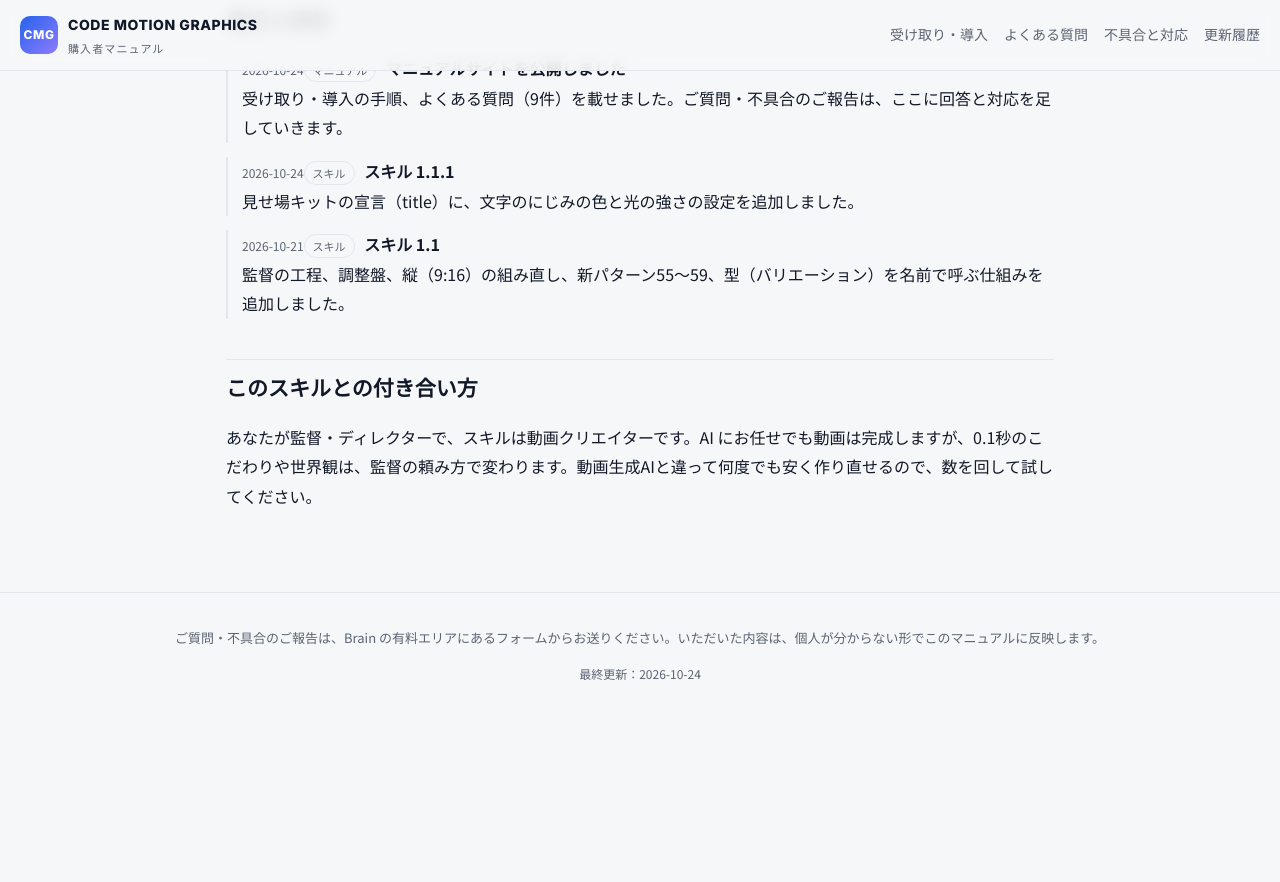
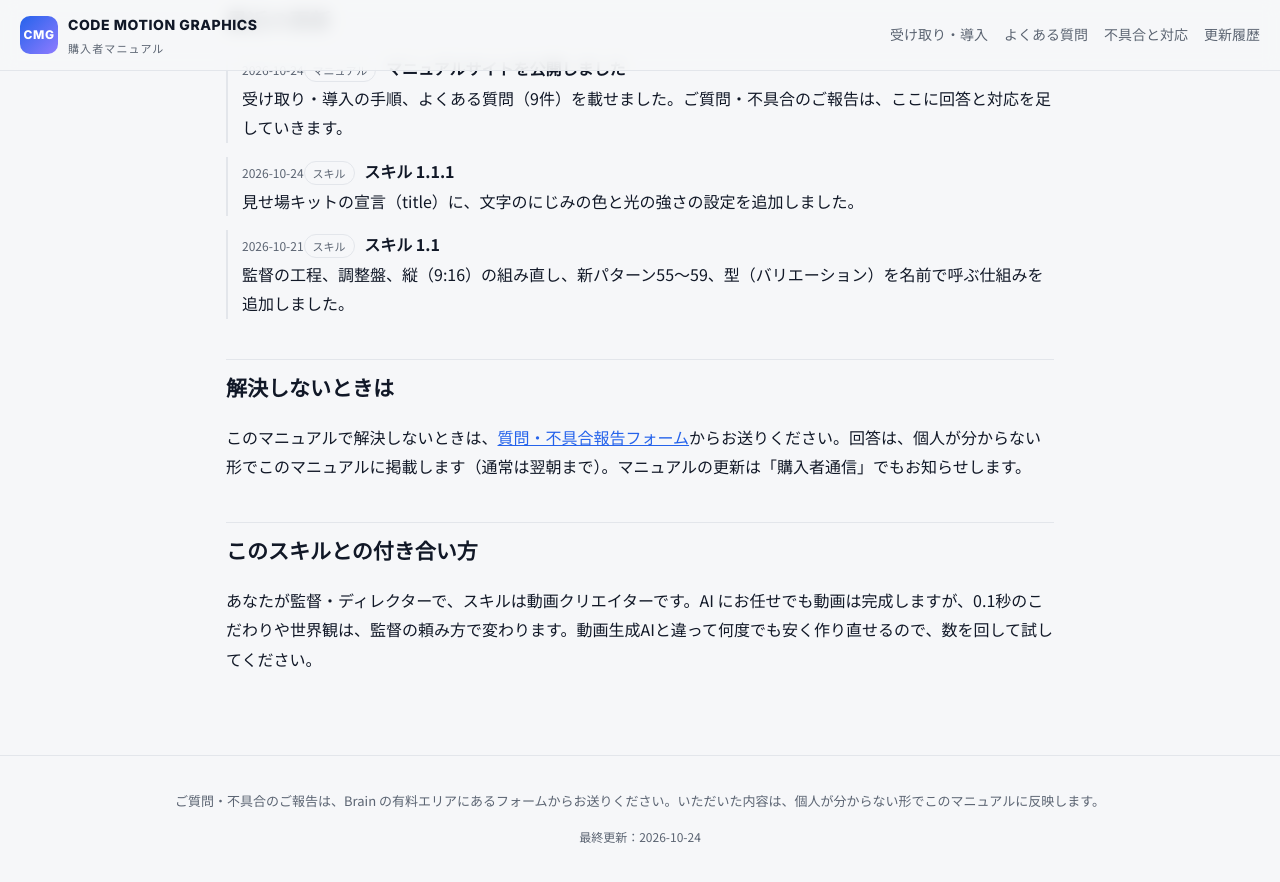
Before and after one commit to code-motion-graphics/code-motion-graphics.github.io, a Jekyll site: the page built from index.md, in a window 1280 px wide and 900 px high, scrolled down 524 px. Shown: the top 882 px of the window. Built offline with Jekyll 4.4.1, drawn with Linux system fonts in a browser that asks for light colours; before the commit the page ends 1261 px from its top, so only the background shows below that.

Commit message:
Link the question and bug report form
Co-Authored-By: Claude Opus 5.5 <noreply@anthropic.com>

```diff
--- a/index.md
+++ b/index.md
@@ -17,6 +17,10 @@ title: はじめに
 {% for u in site.data.updates limit:5 %}<div class="log"><span class="meta">{{ u.date }}</span><span class="tag">{% if u.kind == "skill" %}スキル{% else %}マニュアル{% endif %}</span> <b>{{ u.title }}</b><br>{{ u.summary }}</div>
 {% endfor %}
 
+## 解決しないときは
+
+このマニュアルで解決しないときは、[質問・不具合報告フォーム](https://forms.gle/JmEkdLW5hhzd6hik8)からお送りください。回答は、個人が分からない形でこのマニュアルに掲載します（通常は翌朝まで）。マニュアルの更新は「購入者通信」でもお知らせします。
+
 ## このスキルとの付き合い方
 
 あなたが監督・ディレクターで、スキルは動画クリエイターです。AI にお任せでも動画は完成しますが、0.1秒のこだわりや世界観は、監督の頼み方で変わります。動画生成AIと違って何度でも安く作り直せるので、数を回して試してください。
```
Also changed, not shown: start/index.md (+1 -1 lines).
